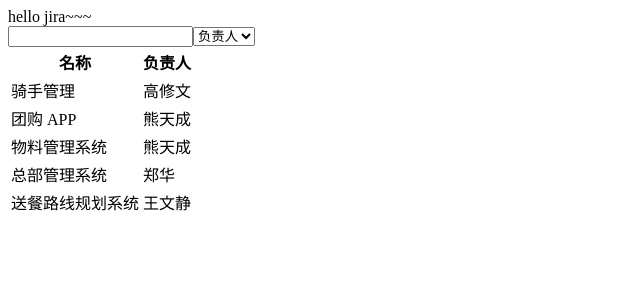
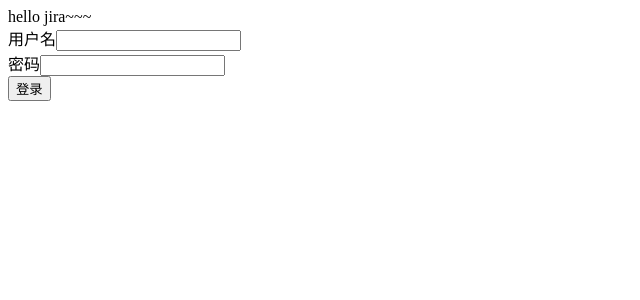
Before and after one commit to hengtop/jira, a React (Create React App) app: page / in a window 1280 px wide. Shown: the top 300 px of the page, without its empty margins (0-640 px from the left). Built offline with nearby package versions, Linux system fonts and the light colour scheme; data requests are answered from the project's data file.

Commit message:
feat(src/login): 完成登录的一个练习，实现登录的中间件

```diff
--- a/package.json
+++ b/package.json
@@ -24,7 +24,7 @@
     "eject": "react-scripts eject",
     "prepare": "husky install",
     "commit": "cz",
-    "mock:json": "json-server --watch __json_server_mock__/db.json"
+    "mock:json": "json-server --watch __json_server_mock__/db.json --middlewares __json_server_mock__/middleware.js"
   },
   "eslintConfig": {
     "extends": [
--- a/public/index.html
+++ b/public/index.html
@@ -1,14 +1,12 @@
 <!DOCTYPE html>
 <html lang="en">
+
 <head>
   <meta charset="utf-8" />
   <link rel="icon" href="%PUBLIC_URL%/favicon.ico" />
   <meta name="viewport" content="width=device-width, initial-scale=1" />
   <meta name="theme-color" content="#000000" />
-    <meta
-      name="description"
-      content="Web site created using create-react-app"
-    />
+  <meta name="description" content="Web site created using create-react-app" />
   <link rel="apple-touch-icon" href="%PUBLIC_URL%/logo192.png" />
   <!--
       manifest.json provides metadata used when your web app is installed on a
@@ -24,8 +22,9 @@
       work correctly both with client-side routing and a non-root public URL.
       Learn how to configure a non-root public URL by running `npm run build`.
     -->
-    <title>React App</title>
+  <title>Jira</title>
 </head>
+
 <body>
   <noscript>You need to enable JavaScript to run this app.</noscript>
   <div id="root"></div>
@@ -40,4 +39,5 @@
       To create a production bundle, use `npm run build` or `yarn build`.
     -->
 </body>
+
 </html>
--- a/src/App.tsx
+++ b/src/App.tsx
@@ -1,11 +1,13 @@
 import React from "react";
 import { Index as ProjectList } from "screens/project-list";
+import { LoginScreen } from "screens/login";
 
 function App() {
   return (
     <div className="App">
       hello jira~~~
-      <ProjectList />
+      {/*  <ProjectList /> */}
+      <LoginScreen />
     </div>
   );
 }
--- a/src/hooks/index.ts
+++ b/src/hooks/index.ts
@@ -4,7 +4,7 @@
 export const useMount = (callback: () => void) => {
   useEffect(() => {
     callback();
-  }, []);
+  }, [callback]);
 };
 
 export const useDebounce = <T>(value: T, delay: number) => {
--- /dev/null
+++ b/src/screens/login/index.tsx
@@ -0,0 +1,41 @@
+import type { FormEvent } from "react";
+
+const apiUrl = process.env.REACT_APP_API_URL;
+
+export const LoginScreen = () => {
+  const login = (params: { username: string; password: string }) => {
+    fetch(`${apiUrl}/login`, {
+      method: "post",
+      headers: {
+        "Content-Type": "application/json",
+      },
+      body: JSON.stringify(params),
+    }).then(async (response) => {
+      if (response.ok) {
+        const res = await response.json();
+        console.log(res);
+      }
+    });
+  };
+  // 这里FormEvent如果不传泛型默认为Element，传了HTMLFormElement不报错的原因是因为HTMLFormElement继承了Element，所以可以借助类型兼容，因为js是面向结构编程（鸭子类型）不在乎你的类型只在乎你有没有对应的结构（属性）
+  const handleSubmit = (e: FormEvent<HTMLFormElement>) => {
+    e.preventDefault();
+    // 使用as使得类型更加的具体
+    const username = (e.currentTarget.elements[0] as HTMLInputElement).value;
+    const password = (e.currentTarget.elements[1] as HTMLInputElement).value;
+    login({ username, password });
+  };
+  return (
+    <form onSubmit={handleSubmit}>
+      <div>
+        <label htmlFor="username">用户名</label>
+        <input type="text" id={"username"} />
+      </div>
+      <div>
+        <label htmlFor="password">密码</label>
+        <input type="password" id={"password"} />
+      </div>
+      <button type={"submit"}>登录</button>
+    </form>
+  );
+};
--- a/src/screens/project-list/index.tsx
+++ b/src/screens/project-list/index.tsx
@@ -1,4 +1,4 @@
-import { useState, useEffect } from "react";
+import { useState, useEffect, useCallback } from "react";
 import qs from "qs";
 import { cleanObject } from "utls";
 import { useMount, useDebounce } from "hooks";
@@ -35,13 +35,15 @@
     });
   }, [debounceParams]);
 
-  useMount(() => {
-    fetch(`${apiUrl}/users`).then(async (response) => {
-      if (response.ok) {
-        setUsers(await response.json());
-      }
-    });
-  });
+  useMount(
+    useCallback(() => {
+      fetch(`${apiUrl}/users`).then(async (response) => {
+        if (response.ok) {
+          setUsers(await response.json());
+        }
+      });
+    }, []),
+  );
 
   return (
     <div>
```
Also changed, not shown: __json_server_mock__/middleware.js (added, +20 -0 lines), 2 other files (tests, documents, lock files or other folders). Lines whose indentation alone changed are shown as unchanged.
